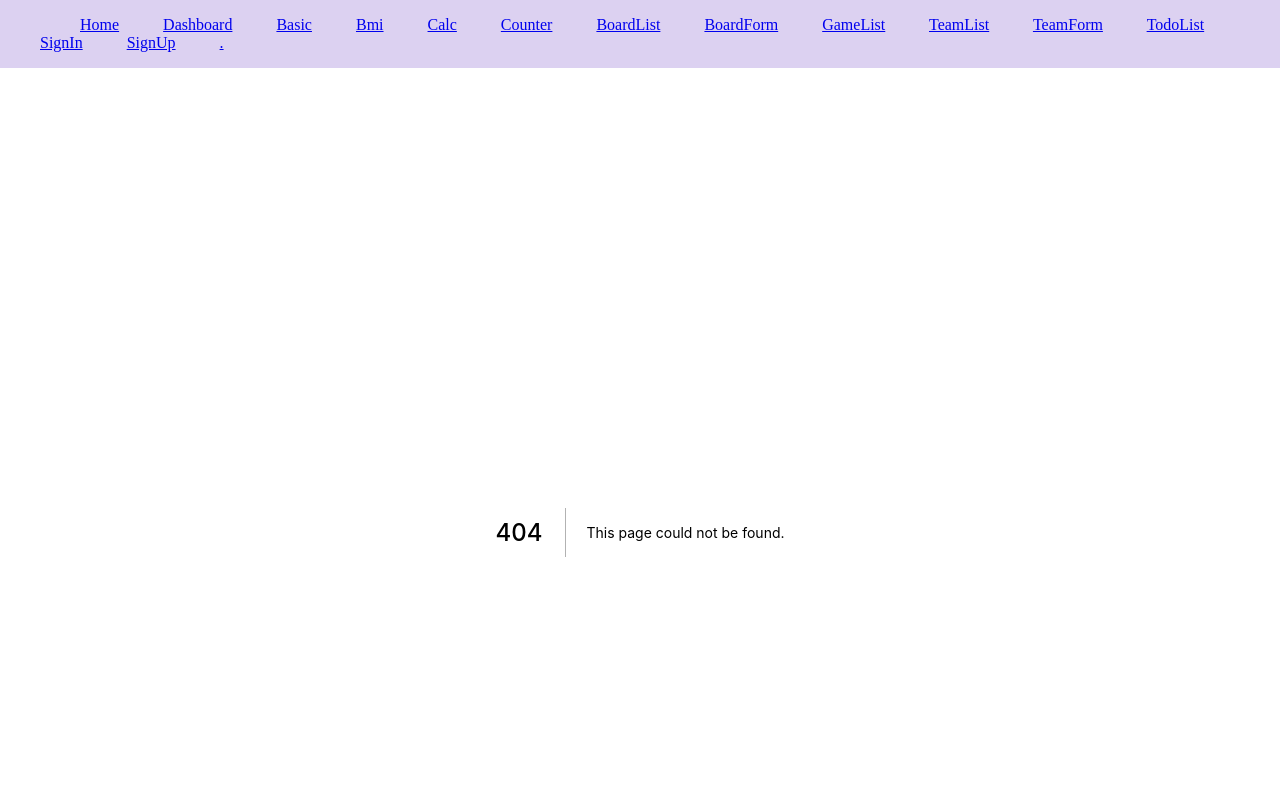
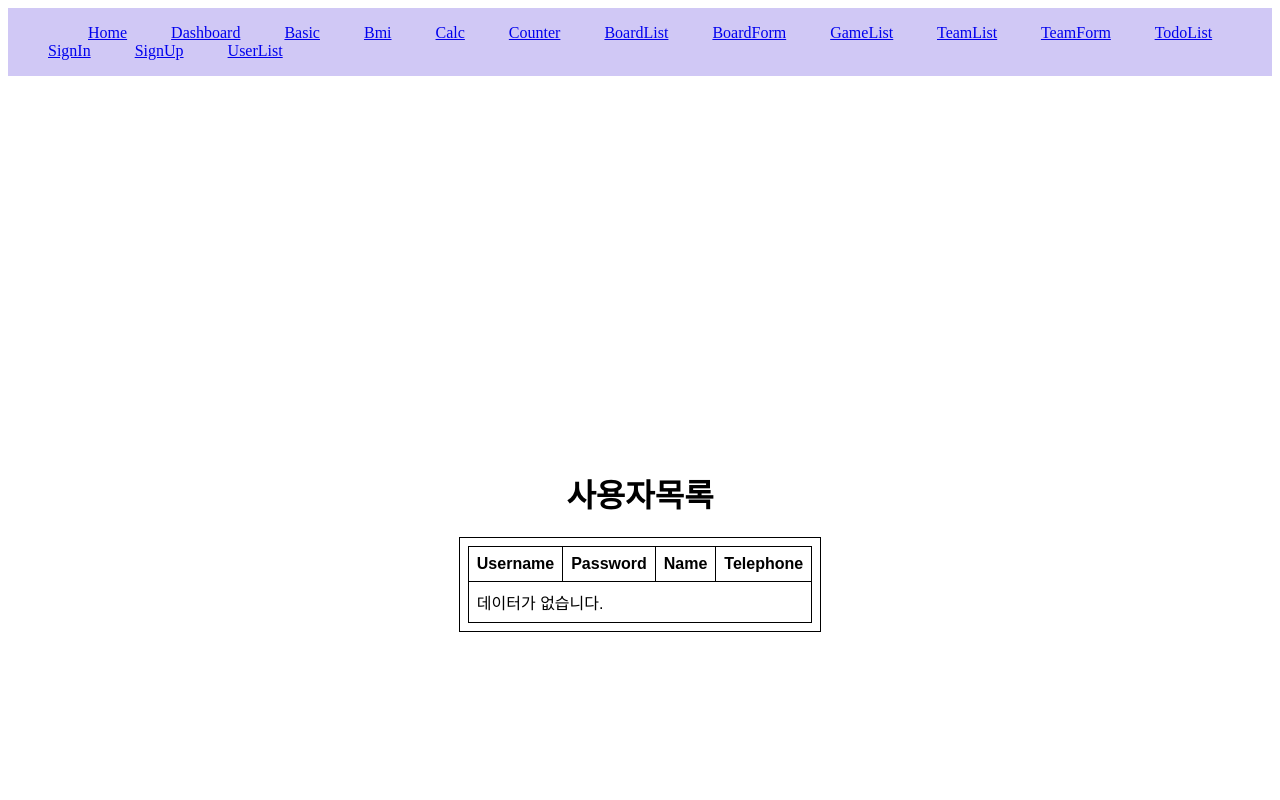
Before and after one commit to nohhongju/melbourne-nextjs, a Next.js app: page /user/user-list in a window 1280 px wide. Before the commit this address had no page. Shown: the top 800 px of the page. Built offline with nearby package versions, Linux system fonts and the light colour scheme.

Commit message:
2022-04-07 상태패턴

```diff
--- a/pages/common/Nav.js
+++ b/pages/common/Nav.js
@@ -19,8 +19,7 @@ export default function Nav(){
                 <li className={style.li}> <Link href='/todo/todo-list'>TodoList</Link></li>
                 <li className={style.li}> <Link href='/user/sign-in'>SignIn</Link></li>
                 <li className={style.li}> <Link href='/user/sign-up'>SignUp</Link></li>
-                <li className={style.li}> <Link href='/basic/r'>.</Link></li>
-
+                <li className={style.li}> <Link href='/user/user-list'>UserList</Link></li>
             </ul>
         </nav>
     );
--- a/pages/common/style/Nav.module.css
+++ b/pages/common/style/Nav.module.css
@@ -1,7 +1,7 @@
 .nav{
     display: flex;
     justify-content: space-between;
-    background-color: rgb(220, 209, 241);
+    background-color: rgb(208, 200, 245);
 }
 .li {
     display: inline;
--- /dev/null
+++ b/pages/common/style/table.module.css
@@ -0,0 +1,15 @@
+.table {
+    font-family: arial, sans-serif;
+    border-collapse: collapse;
+    width: 100%;
+  }
+
+  .td {
+    border: 1px solid black;
+    text-align: left;
+    padding: 8px;
+  }
+
+  .tr {
+    border: 1px solid black;
+  }
--- /dev/null
+++ b/pages/user/user-list.js
@@ -0,0 +1,35 @@
+import Column from "antd/lib/table/Column";
+import React from "react";
+import tableStyle from "../common/style/table.module.css";
+
+const Table = ({ columns, colspan, data }) => {
+    return(
+     <table className={tableStyle.table}>
+        <thead>
+        {/** <th key={column} className={tableStyle.td}>{column}</th> */}
+         <tr className={tableStyle.tr}>
+         {columns.map((column) => (<th key={column.username} className={tableStyle.td}>{column}</th>))}
+            </tr>
+        </thead>
+        <tbody>
+            <tr className={tableStyle.tr}>
+                { data.length == 0 ?<td colSpan={colspan} className={tableStyle.td}>데이터가 없습니다.</td>
+                :<td colSpan={colspan} className={tableStyle.td}>데이터가 있습니다.</td>}
+            </tr>
+        </tbody>
+     </table>
+    );
+}
+export default function UserList(){
+    const columns = ["Username", "Password", "Name", "Telephone"];
+    const data = []
+    const count = data.length
+    return(<>
+        <h1>사용자목록</h1>
+        {count != 0 && <h3>회원수 : {count} 명</h3>}
+        <div className={tableStyle.td}>
+        <Table columns={columns} colspan={4} data={data}/>
+        </div>
+        </>
+    )
+}
```
